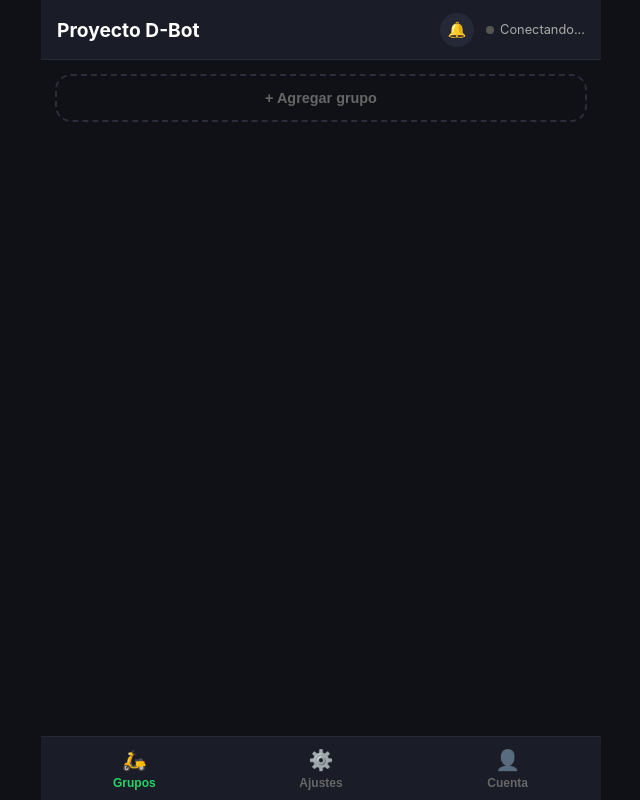
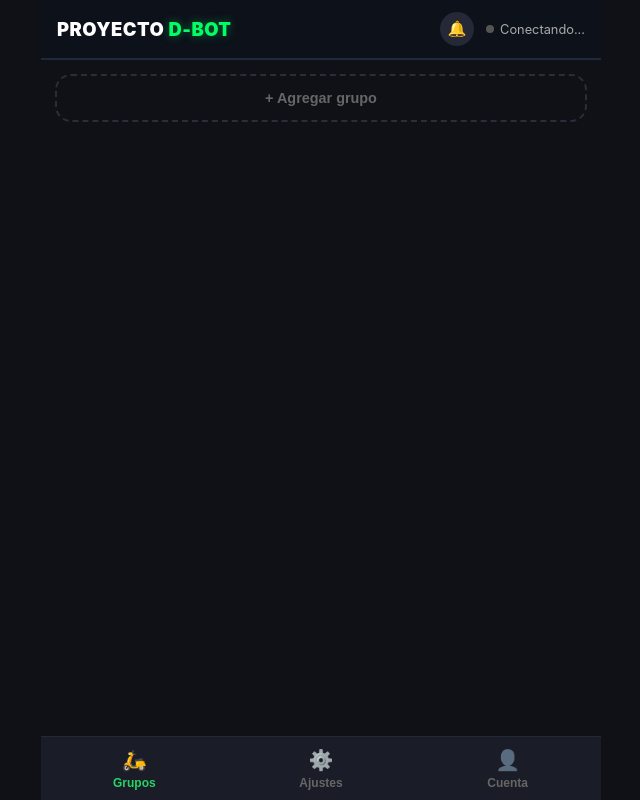
Before and after one commit to SoySibors/D-Bot, a website: page public/index.html in a window 1280 px wide. Shown: the whole page, without its empty margins (319-959 px from the left). Drawn offline with nearby package versions, Linux system fonts and the light colour scheme; no server answers.

Commit message:
Actualizar style.css

```diff
--- a/public/style.css
+++ b/public/style.css
@@ -31,8 +31,8 @@ body {
   max-width: 560px;
   margin: 0 auto;
   height: 60px;
-  background: #1a1d27;
-  border-bottom: 1px solid #252836;
+  background: #0d111a;
+  border-bottom: 2px solid #1e293b;
   display: flex;
   align-items: center;
   justify-content: space-between;
@@ -41,9 +41,17 @@ body {
 }
 
 .sticky-header h1 {
-  font-size: 1.2rem;
-  font-weight: 700;
+  font-size: 1.15rem;
+  font-weight: 900;
   color: #fff;
+  letter-spacing: 0.5px;
+  text-transform: uppercase;
+}
+
+.sticky-header h1 span {
+  color: #00ff66;
+  text-shadow: 0 0 10px rgba(0, 255, 102, 0.4);
+  font-weight: 900;
 }
 
 .header-right {
@@ -263,7 +271,7 @@ input:checked + .ios-slider:before { transform: translateX(20px); }
   border-top: 1px solid #252836;
   display: flex;
   z-index: 90;
-  padding-bottom: env(safe-area-inset-bottom); /* Soporte notch iphone */
+  padding-bottom: env(safe-area-inset-bottom);
 }
 
 .nav-item {
@@ -291,7 +299,7 @@ input:checked + .ios-slider:before { transform: translateX(20px); }
   inset: 0;
   background: rgba(0,0,0,0.8);
   display: flex;
-  align-items: flex-end; /* Abre desde abajo tipo cajón en móvil */
+  align-items: flex-end;
   justify-content: center;
   z-index: 100;
 }
```
